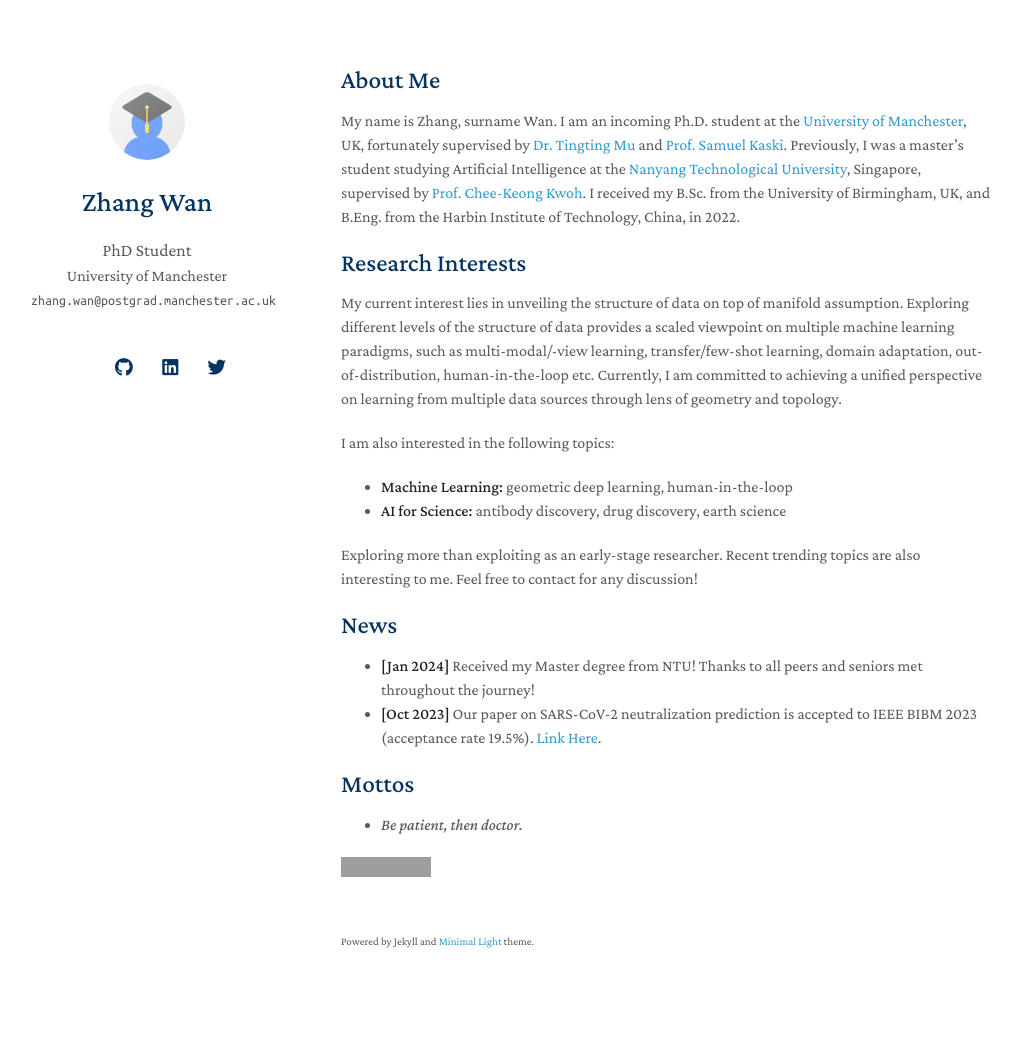
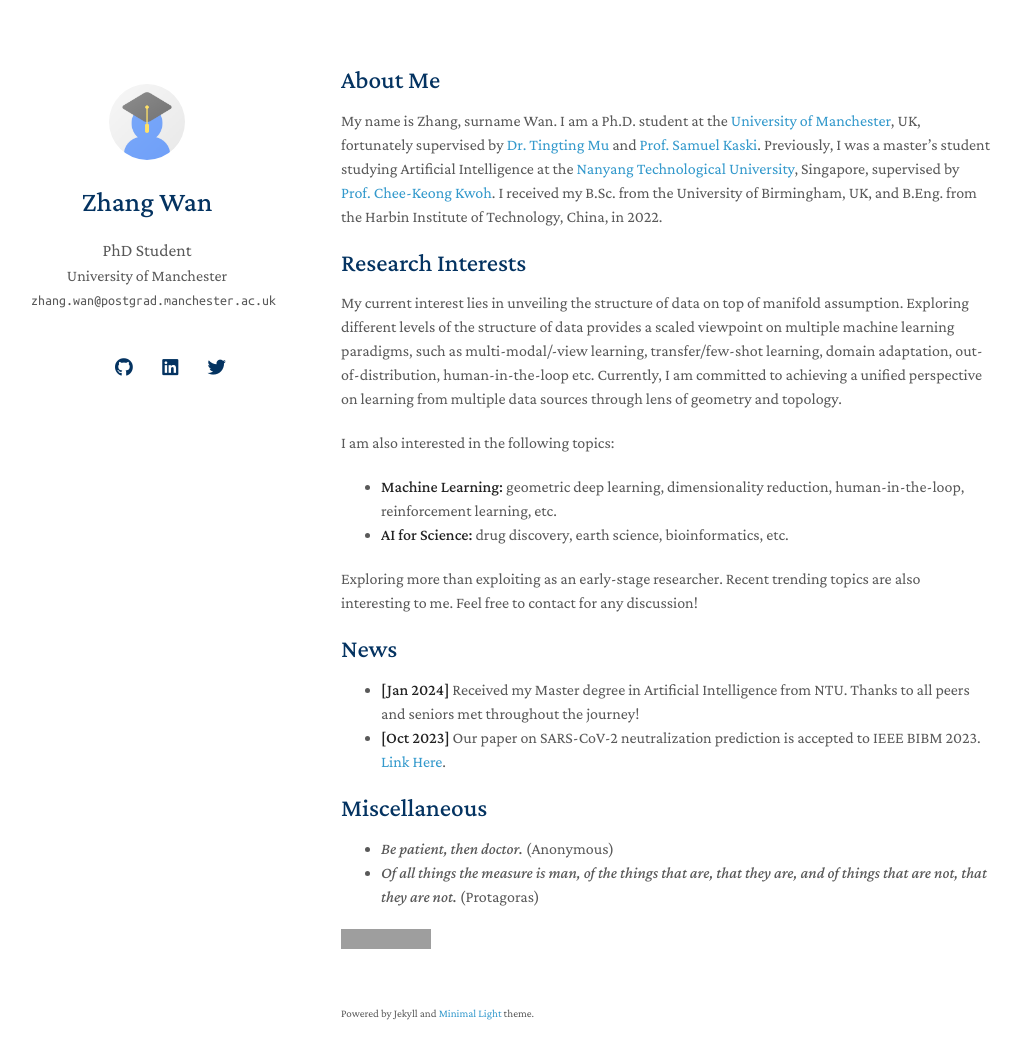
Before and after one commit to ZhangWan-byte/ZhangWan-byte.github.io, a Jekyll site: the page built from index.md, in a window 1280 px wide and 1094 px high. Shown: the top 1059 px of the window, without its empty margins (129-1149 px from the left). Built offline with Jekyll 4.4.1, drawn with Linux system fonts in a browser that asks for light colours; nearby versions of some CDN libraries; a style sheet for code colours, icons or effects is not loaded; our own code applies the rules of GitHub Pages for plain Markdown files; grey boxes are pictures that could not be loaded.

Commit message:
Update index.md

```diff
--- a/index.md
+++ b/index.md
@@ -4,26 +4,27 @@ layout: homepage
 
 ## About Me
 
-My name is Zhang, surname Wan. I am an incoming Ph.D. student at the [University of Manchester](https://www.manchester.ac.uk/), UK, fortunately supervised by [Dr. Tingting Mu](https://personalpages.manchester.ac.uk/staff/tingting.mu/Site/About_Me.html) and [Prof. Samuel Kaski](https://scholar.google.com/citations?user=uF6H9jMAAAAJ&hl=en&oi=ao). Previously, I was a master's student studying Artificial Intelligence at the [Nanyang Technological University](https://www.ntu.edu.sg/), Singapore, supervised by [Prof. Chee-Keong Kwoh](https://personal.ntu.edu.sg/asckkwoh/). I received my B.Sc. from the University of Birmingham, UK, and B.Eng. from the Harbin Institute of Technology, China, in 2022.
+My name is Zhang, surname Wan. I am a Ph.D. student at the [University of Manchester](https://www.manchester.ac.uk/), UK, fortunately supervised by [Dr. Tingting Mu](https://personalpages.manchester.ac.uk/staff/tingting.mu/Site/About_Me.html) and [Prof. Samuel Kaski](https://scholar.google.com/citations?user=uF6H9jMAAAAJ&hl=en&oi=ao). Previously, I was a master's student studying Artificial Intelligence at the [Nanyang Technological University](https://www.ntu.edu.sg/), Singapore, supervised by [Prof. Chee-Keong Kwoh](https://personal.ntu.edu.sg/asckkwoh/). I received my B.Sc. from the University of Birmingham, UK, and B.Eng. from the Harbin Institute of Technology, China, in 2022.
 
 ## Research Interests
 
 My current interest lies in unveiling the structure of data on top of manifold assumption. Exploring different levels of the structure of data provides a scaled viewpoint on multiple machine learning paradigms, such as multi-modal/-view learning, transfer/few-shot learning, domain adaptation, out-of-distribution, human-in-the-loop etc. Currently, I am committed to achieving a unified perspective on learning from multiple data sources through lens of geometry and topology.
 
 I am also interested in the following topics:
-- **Machine Learning:** geometric deep learning, human-in-the-loop
-- **AI for Science:** antibody discovery, drug discovery, earth science
+- **Machine Learning:** geometric deep learning, dimensionality reduction, human-in-the-loop, reinforcement learning, etc.
+- **AI for Science:** drug discovery, earth science, bioinformatics, etc.
 
 Exploring more than exploiting as an early-stage researcher. Recent trending topics are also interesting to me. Feel free to contact for any discussion!
 
 ## News
 
-- **[Jan 2024]** Received my Master degree from NTU! Thanks to all peers and seniors met throughout the journey!
-- **[Oct 2023]** Our paper on SARS-CoV-2 neutralization prediction is accepted to IEEE BIBM 2023 (acceptance rate 19.5%). [Link Here](https://ieeexplore.ieee.org/abstract/document/10386059/).
+- **[Jan 2024]** Received my Master degree in Artificial Intelligence from NTU. Thanks to all peers and seniors met throughout the journey!
+- **[Oct 2023]** Our paper on SARS-CoV-2 neutralization prediction is accepted to IEEE BIBM 2023. [Link Here](https://ieeexplore.ieee.org/abstract/document/10386059/).
 
-## Mottos
+## Miscellaneous
 
-- _Be patient, then doctor._
+- _Be patient, then doctor._ (Anonymous)
+- _Of all things the measure is man, of the things that are, that they are, and of things that are not, that they are not._ (Protagoras)
 
 <!-- {% include_relative _includes/publications.md %} -->
 
```
